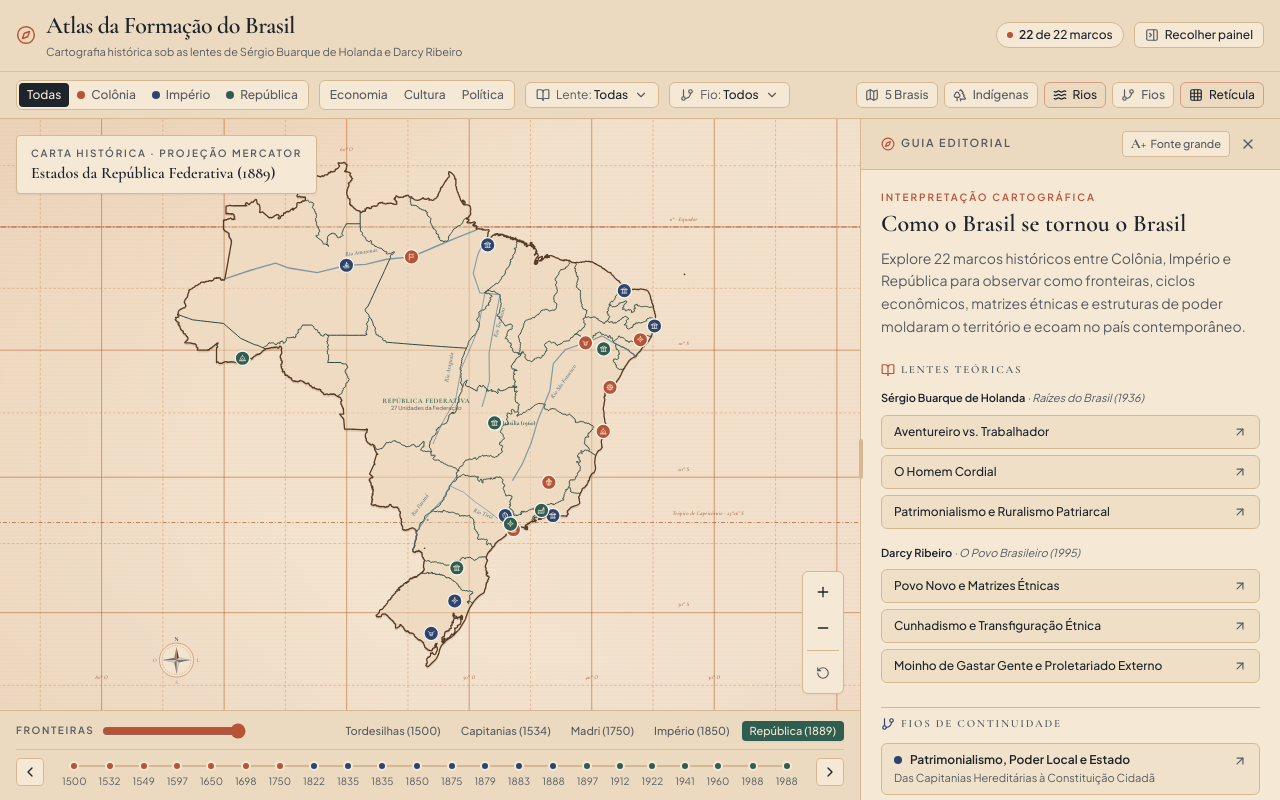
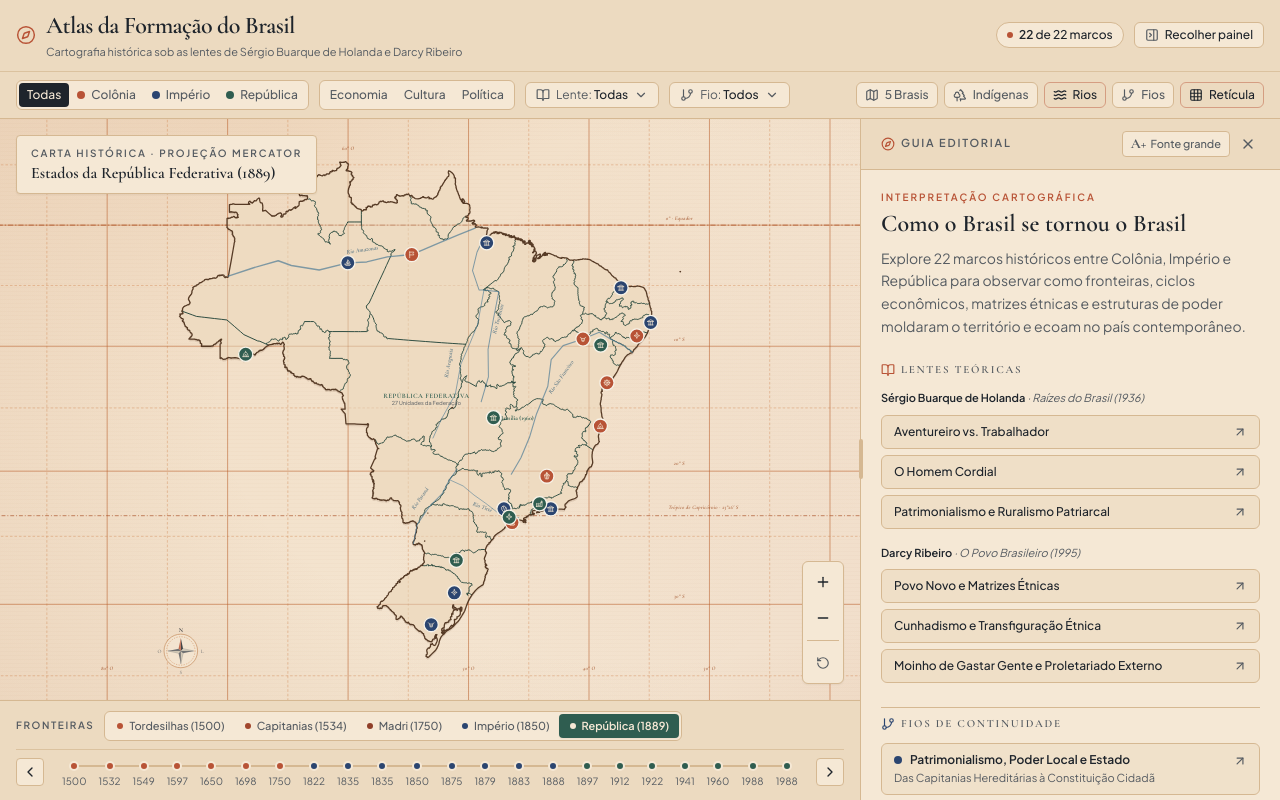
Before and after one commit to ricardkk/atlas-da-formacao-do-brasil, a React (Vite) app: page / in a window 1280 px wide. Built offline with nearby package versions, Linux system fonts and the light colour scheme.

Commit message:
feat(timeline): replace boundary slider with segmented control and add arrow-key navigation

```diff
--- a/src/components/TimelineBar.tsx
+++ b/src/components/TimelineBar.tsx
@@ -1,4 +1,10 @@
-import { useEffect, useLayoutEffect, useRef, useState } from 'react';
+import {
+  useEffect,
+  useLayoutEffect,
+  useRef,
+  useState,
+  type KeyboardEvent as ReactKeyboardEvent,
+} from 'react';
 import { ChevronLeft, ChevronRight } from 'lucide-react';
 import { ERAS, TERRITORIAL_SNAPSHOTS } from '../data';
 import type { HistoricalEvent, TerritorialSnapshotId } from '../types';
@@ -18,6 +24,11 @@ interface TrackMetrics {
   readonly activeX: number | null;
 }
 
+interface SegmentPillMetrics {
+  readonly x: number;
+  readonly width: number;
+}
+
 export function TimelineBar({
   events,
   selectedEventId,
@@ -28,16 +39,27 @@ export function TimelineBar({
 }: TimelineBarProps) {
   const trackRef = useRef<HTMLDivElement>(null);
   const itemRefs = useRef<Map<string, HTMLButtonElement>>(new Map());
+  const segmentContainerRef = useRef<HTMLDivElement>(null);
+  const segmentRefs = useRef<Map<TerritorialSnapshotId, HTMLButtonElement>>(
+    new Map()
+  );
+
   const [metrics, setMetrics] = useState<TrackMetrics>({
     firstX: 8,
     spanWidth: 0,
     activeX: null,
+  });
+  const [segmentPill, setSegmentPill] = useState<SegmentPillMetrics>({
+    x: 0,
+    width: 0,
   });
 
   const activeSnapshotIndex = Math.max(
     0,
     TERRITORIAL_SNAPSHOTS.findIndex((s) => s.id === activeSnapshot)
   );
+  const activeSnapshotMeta =
+    TERRITORIAL_SNAPSHOTS[activeSnapshotIndex] ?? TERRITORIAL_SNAPSHOTS[0];
 
   const selectedEventIndex = selectedEventId
     ? events.findIndex((ev) => ev.id === selectedEventId)
@@ -61,6 +83,56 @@ export function TimelineBar({
       (selectedEventIndex + delta + events.length) % events.length;
     onSelectEvent(events[nextIndex].id);
   };
+
+  const handleSegmentKeyDown = (
+    e: ReactKeyboardEvent<HTMLButtonElement>,
+    idx: number
+  ) => {
+    let nextIdx: number | null = null;
+    if (e.key === 'ArrowRight') {
+      nextIdx = (idx + 1) % TERRITORIAL_SNAPSHOTS.length;
+    } else if (e.key === 'ArrowLeft') {
+      nextIdx =
+        (idx - 1 + TERRITORIAL_SNAPSHOTS.length) % TERRITORIAL_SNAPSHOTS.length;
+    } else if (e.key === 'Home') {
+      nextIdx = 0;
+    } else if (e.key === 'End') {
+      nextIdx = TERRITORIAL_SNAPSHOTS.length - 1;
+    }
+    if (nextIdx !== null) {
+      e.preventDefault();
+      const nextSnap = TERRITORIAL_SNAPSHOTS[nextIdx];
+      if (nextSnap) {
+        onSelectSnapshot(nextSnap.id);
+        segmentRefs.current.get(nextSnap.id)?.focus();
+      }
+    }
+  };
+
+  // Mede o segmento ativo para deslizar a pílula única do Segmented Control via GPU
+  useLayoutEffect(() => {
+    const containerEl = segmentContainerRef.current;
+    if (!containerEl) return;
+
+    const measurePill = () => {
+      const activeBtn = segmentRefs.current.get(activeSnapshot);
+      if (!activeBtn) {
+        setSegmentPill({ x: 0, width: 0 });
+        return;
+      }
+      setSegmentPill({
+        x: activeBtn.offsetLeft,
+        width: activeBtn.offsetWidth,
+      });
+    };
+
+    measurePill();
+
+    if (typeof ResizeObserver === 'undefined') return;
+    const observer = new ResizeObserver(measurePill);
+    observer.observe(containerEl);
+    return () => observer.disconnect();
+  }, [activeSnapshot, showTerritorialOverlay]);
 
   // Mede posições reais dos marcos para deslizar o cursor e a barra de progresso via transform (GPU)
   useLayoutEffect(() => {
@@ -102,6 +174,59 @@ export function TimelineBar({
     return () => observer.disconnect();
   }, [events, selectedEventId]);
 
+  // Navegação pelos marcos com as setas do teclado (← / →), sem conflitar com outros controles
+  useEffect(() => {
+    if (events.length === 0) return;
+
+    const handleGlobalKeyDown = (e: KeyboardEvent) => {
+      if (
+        e.defaultPrevented ||
+        e.metaKey ||
+        e.ctrlKey ||
+        e.altKey ||
+        e.shiftKey
+      ) {
+        return;
+      }
+      if (e.key !== 'ArrowLeft' && e.key !== 'ArrowRight') return;
+
+      const target = e.target as HTMLElement | null;
+      if (target) {
+        const tag = target.tagName;
+        if (
+          tag === 'INPUT' ||
+          tag === 'TEXTAREA' ||
+          tag === 'SELECT' ||
+          target.isContentEditable
+        ) {
+          return;
+        }
+        if (
+          target.closest(
+            '[role="radiogroup"], [role="radio"], [role="separator"], [role="listbox"], [aria-expanded="true"]'
+          )
+        ) {
+          return;
+        }
+      }
+
+      e.preventDefault();
+      const delta = e.key === 'ArrowRight' ? 1 : -1;
+      if (selectedEventIndex === -1) {
+        onSelectEvent(
+          delta === 1 ? events[0].id : events[events.length - 1].id
+        );
+        return;
+      }
+      const nextIndex =
+        (selectedEventIndex + delta + events.length) % events.length;
+      onSelectEvent(events[nextIndex].id);
+    };
+
+    window.addEventListener('keydown', handleGlobalKeyDown);
+    return () => window.removeEventListener('keydown', handleGlobalKeyDown);
+  }, [events, selectedEventIndex, onSelectEvent]);
+
   // Garante visibilidade suave quando a trilha possui rolagem horizontal em telas menores
   useEffect(() => {
     if (!selectedEventId) return;
@@ -124,52 +249,67 @@ export function TimelineBar({
       className="relative z-20 shrink-0 border-t border-parchment-border bg-parchment-surface px-4 py-2.5"
     >
       <div className="flex flex-col gap-2">
-        {/* Linha 1: Time Slider de Recortes Territoriais */}
-        <div className="flex flex-wrap items-center justify-between gap-3">
-          <div className="flex items-center gap-2 min-w-0">
-            <span className="text-[10px] font-semibold uppercase tracking-[0.16em] text-ink-muted shrink-0">
-              Fronteiras
-            </span>
-            <input
-              type="range"
-              min={0}
-              max={TERRITORIAL_SNAPSHOTS.length - 1}
-              step={1}
-              value={activeSnapshotIndex}
-              onChange={(e) => {
-                const idx = Number(e.target.value);
-                const snap = TERRITORIAL_SNAPSHOTS[idx];
-                if (snap) onSelectSnapshot(snap.id);
-              }}
-              aria-label="Selecionar recorte territorial histórico"
-              className="w-28 sm:w-36 accent-terracotta cursor-pointer"
-            />
-          </div>
+        {/* Linha 1: Segmented Control de Recortes Territoriais (seleção única com pílula deslizante) */}
+        <div className="flex flex-wrap items-center gap-2.5">
+          <span
+            id="territorial-snapshots-label"
+            className="text-[10px] font-semibold uppercase tracking-[0.16em] text-ink-muted shrink-0"
+          >
+            Fronteiras
+          </span>
 
           <div
-            className="flex flex-wrap items-center gap-1"
-            role="group"
-            aria-label="Marcos territoriais"
+            ref={segmentContainerRef}
+            role="radiogroup"
+            aria-labelledby="territorial-snapshots-label"
+            className="relative inline-flex items-center rounded-md border border-parchment-border bg-parchment p-0.5 overflow-x-auto max-w-full"
           >
-            {TERRITORIAL_SNAPSHOTS.map((snap) => {
+            {/* Pílula única deslizante que indica seleção exclusiva */}
+            {showTerritorialOverlay && segmentPill.width > 0 && (
+              <span
+                aria-hidden="true"
+                className="pointer-events-none absolute left-0 top-0.5 bottom-0.5 rounded shadow-sm transition-[transform,width,background-color] duration-200 ease-out motion-reduce:transition-none"
+                style={{
+                  width: `${segmentPill.width}px`,
+                  transform: `translate3d(${segmentPill.x}px, 0, 0)`,
+                  backgroundColor: activeSnapshotMeta.color,
+                }}
+              />
+            )}
+
+            {TERRITORIAL_SNAPSHOTS.map((snap, idx) => {
               const isActive =
                 showTerritorialOverlay && activeSnapshot === snap.id;
               return (
                 <button
                   key={snap.id}
+                  ref={(el) => {
+                    if (el) {
+                      segmentRefs.current.set(snap.id, el);
+                    } else {
+                      segmentRefs.current.delete(snap.id);
+                    }
+                  }}
                   type="button"
+                  role="radio"
+                  aria-checked={isActive}
+                  tabIndex={isActive ? 0 : -1}
                   onClick={() => onSelectSnapshot(snap.id)}
-                  aria-pressed={isActive}
-                  className={`px-2 py-0.5 rounded text-[11px] font-medium transition-colors ${
+                  onKeyDown={(e) => handleSegmentKeyDown(e, idx)}
+                  className={`relative z-10 inline-flex items-center gap-1.5 whitespace-nowrap rounded px-2.5 py-1 text-[11px] font-medium transition-colors duration-150 focus:outline-none focus-visible:ring-1 focus-visible:ring-terracotta/50 ${
                     isActive
-                      ? 'text-parchment shadow-sm'
-                      : 'text-ink-muted hover:text-ink hover:bg-parchment'
+                      ? 'text-parchment font-semibold'
+                      : 'text-ink-muted hover:text-ink'
                   }`}
-                  style={
-                    isActive ? { backgroundColor: snap.color } : undefined
-                  }
                 >
-                  {snap.shortLabel}
+                  <span
+                    className="h-1.5 w-1.5 rounded-full shrink-0 transition-colors duration-150"
+                    style={{
+                      backgroundColor: isActive ? '#F5E8D5' : snap.color,
+                    }}
+                    aria-hidden="true"
+                  />
+                  <span>{snap.shortLabel}</span>
                 </button>
               );
             })}
@@ -184,7 +324,7 @@ export function TimelineBar({
             disabled={events.length === 0}
             className="group inline-flex h-7 w-7 shrink-0 items-center justify-center rounded border border-parchment-border bg-parchment text-ink hover:bg-parchment-surface disabled:opacity-40 transition-colors"
             aria-label="Marco histórico anterior"
-            title="Anterior"
+            title="Anterior (←)"
           >
             <ChevronLeft className="w-4 h-4 transition-transform duration-150 group-hover:-translate-x-0.5 group-active:-translate-x-1 motion-reduce:transition-none" />
           </button>
@@ -299,7 +439,7 @@ export function TimelineBar({
             disabled={events.length === 0}
             className="group inline-flex h-7 w-7 shrink-0 items-center justify-center rounded border border-parchment-border bg-parchment text-ink hover:bg-parchment-surface disabled:opacity-40 transition-colors"
             aria-label="Próximo marco histórico"
-            title="Próximo"
+            title="Próximo (→)"
           >
             <ChevronRight className="w-4 h-4 transition-transform duration-150 group-hover:translate-x-0.5 group-active:translate-x-1 motion-reduce:transition-none" />
           </button>
```
